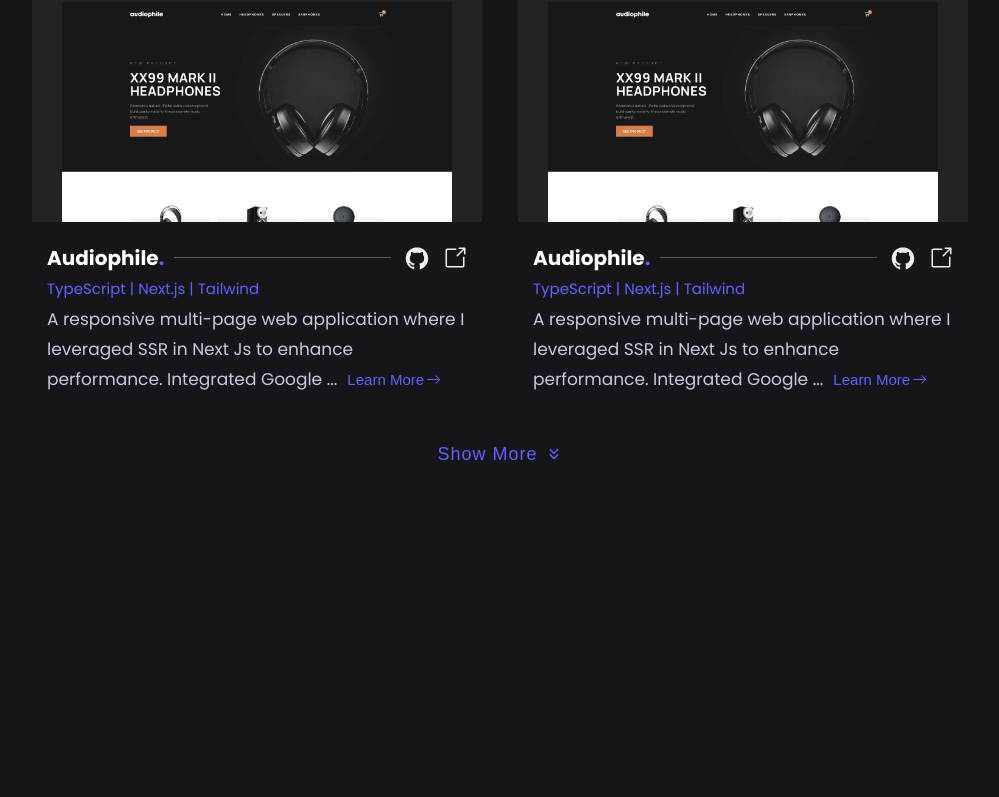
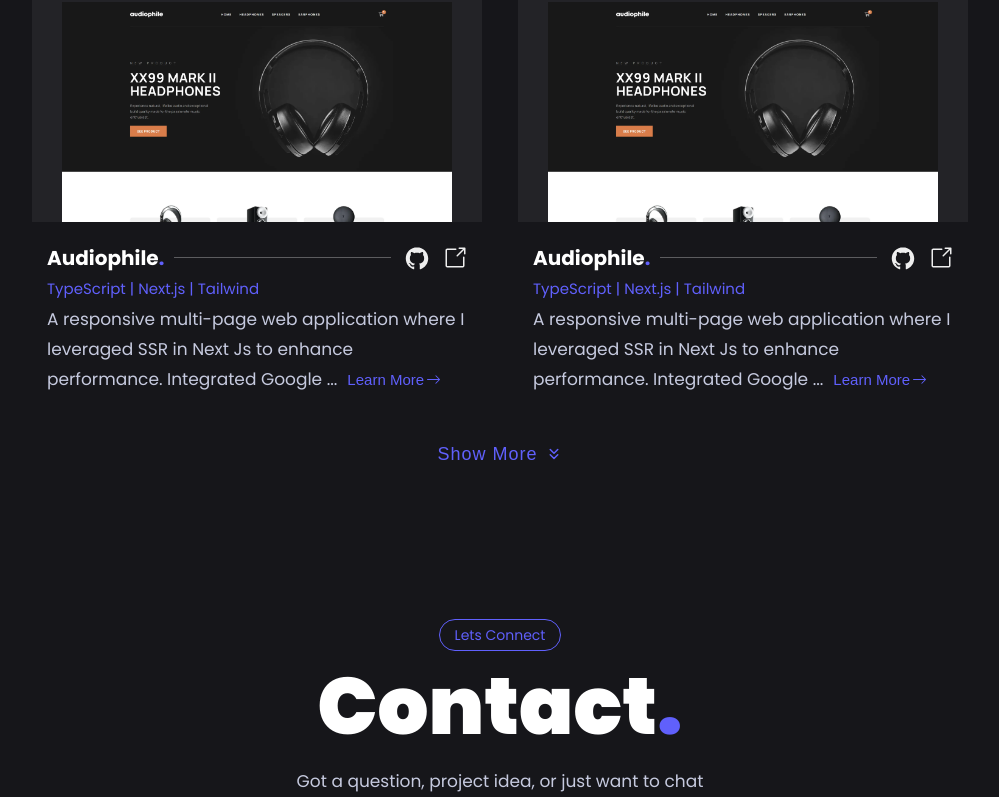
Before and after one commit to kaleckh/UpdatedPortfolio, a React (Vite) app: page / in a window 1280 px wide. Shown: the part 2000-2797 px from the top of the page, without its empty margins (140-1139 px from the left). Before the commit the page ends 2515 px from the top, so only its background shows below. Built offline with nearby package versions, Linux system fonts and the light colour scheme.

Commit message:
feat: build contact section

```diff
--- a/src/App.tsx
+++ b/src/App.tsx
@@ -6,6 +6,7 @@ import SideMenu from "./components/SideMenu";
 import { useTheme } from "./hooks/useTheme";
 import GlobalStyles from "./styles/global-styles";
 import ProjectSection from "./components/projects/ProjectSection";
+import ContactSection from "./components/ContactSection";
 
 function App() {
   const { theme } = useTheme();
@@ -19,6 +20,7 @@ function App() {
         <Hero />
         <AboutSection />
         <ProjectSection />
+        <ContactSection />
       </main>
     </ThemeProvider>
   );
--- /dev/null
+++ b/src/components/ContactSection.tsx
@@ -0,0 +1,85 @@
+import styled from "styled-components";
+import { container } from "../styles/shared-styles";
+import SocialLinks from "./SocialLinks";
+import { IoMdMail } from "react-icons/io";
+import FadeUp from "./animations/FadeUp";
+
+const ContactContainer = styled.section`
+  ${container}
+  margin-top: 16rem;
+  text-align: center;
+  padding-bottom: 20rem;
+`;
+
+const ContactHeading = styled.h2`
+  font-size: 8rem;
+`;
+
+const ContactBadge = styled.span`
+  color: ${(props) => props.theme.primary};
+  border: 1px solid ${(props) => props.theme.primary};
+  border-radius: 30px;
+  font-size: 1.4rem;
+  padding: 0.5rem 1.5rem;
+`;
+
+const Bullet = styled.span`
+  color: ${(props) => props.theme.primary};
+`;
+
+const ContactDetails = styled.p`
+  max-width: 45rem;
+  margin: 0 auto;
+`;
+
+const SocialLinkWrapper = styled.div`
+  display: flex;
+  justify-content: center;
+  margin: 2rem 0;
+`;
+
+const EmailBadge = styled.a`
+  /* border: 1px solid ${(props) => props.theme.primary}; */
+  color: ${(props) => props.theme.primary};
+  font-size: 1.8rem;
+  margin-top: 1rem;
+  padding: 0.5rem 2rem;
+  border-radius: 40px;
+  cursor: pointer;
+  display: inline-flex;
+  gap: 0.5rem;
+  align-items: center;
+  text-decoration: none;
+
+  &:hover {
+    text-decoration: underline;
+  }
+`;
+
+const ContactSection = () => {
+  return (
+    <FadeUp>
+      <ContactContainer>
+        <ContactBadge>Lets Connect</ContactBadge>
+        <ContactHeading>
+          Contact<Bullet>.</Bullet>
+        </ContactHeading>
+        <ContactDetails>
+          Got a question, project idea, or just want to chat about code? Feel
+          free to drop me an email! Whether it’s collaboration, feedback, or
+          just sharing ideas, I’d love to hear from you. Let’s connect!
+        </ContactDetails>
+        <SocialLinkWrapper>
+          <SocialLinks />
+        </SocialLinkWrapper>
+        {/* Insert you email here  */}
+        <EmailBadge href="mailto:youremail@email.com">
+          <IoMdMail />
+          johnsmith@gmail.com
+        </EmailBadge>
+      </ContactContainer>
+    </FadeUp>
+  );
+};
+
+export default ContactSection;
```
